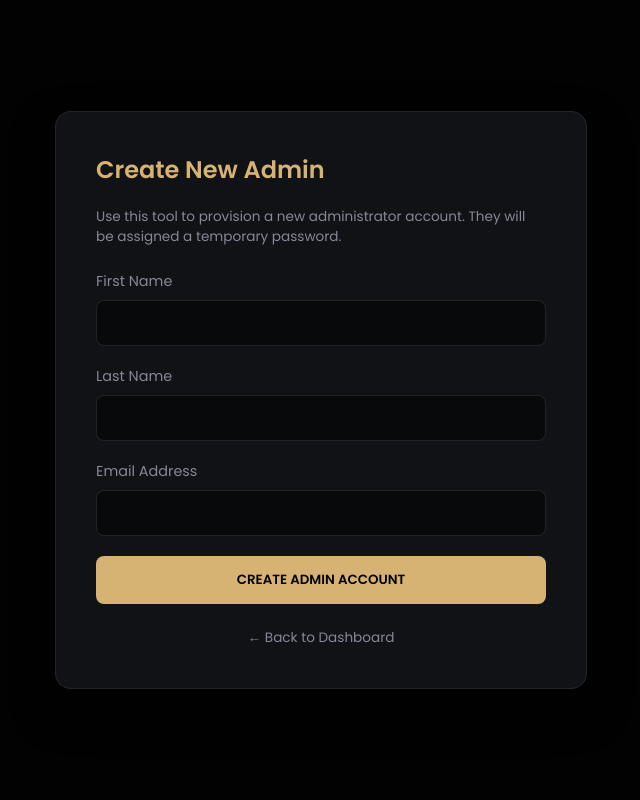
After one commit to Zidane404/CS2_TeamProject, a PHP site: page /admin/create_admin_tool.php in a window 1280 px wide. The commit adds this page. Shown: the whole page, without its empty margins (319-959 px from the left). Run offline with PHP 8.4, Linux system fonts and the light colour scheme; a user stored in the database is signed in.

Commit message:
Updated with ChatBot to Contact Page, as well as reformed Admin Creator Tool

```diff
--- /dev/null
+++ b/admin/create_admin_tool.php
@@ -0,0 +1,151 @@
+<?php
+session_start();
+
+require __DIR__ . '/../db_config.php';
+
+if (!isset($_SESSION['user_id']) ||
+    $_SESSION['user_role'] !== 'admin' ||
+    $_SESSION['user_email'] !== 'admin@example.com') {
+    http_response_code(403);
+    die("<div style='background: #111216; color: #ff6b6b; padding: 2rem; font-family: sans-serif; text-align: center; margin-top: 50px;'>
+            <h2>Unauthorized Access</h2>
+            <p>Only the master administrator (admin@example.com) is permitted to use this tool.</p>
+         </div>");
+}
+
+$message = '';
+
+if ($_SERVER['REQUEST_METHOD'] === 'POST') {
+    $first_name = trim($_POST['first_name'] ?? '');
+    $last_name  = trim($_POST['last_name'] ?? '');
+    $email      = trim($_POST['email'] ?? '');
+
+    if (empty($first_name) || empty($last_name) || empty($email)) {
+        $message = "<div style='color: #ff6b6b; margin-bottom: 1rem;'>Please fill in all fields.</div>";
+    } else {
+        try {
+            // 1. Check if the email already exists
+            $stmt = $pdo->prepare("SELECT user_id FROM users WHERE email = ?");
+            $stmt->execute([$email]);
+            if ($stmt->fetch()) {
+                $message = "<div style='color: #ff6b6b; margin-bottom: 1rem;'>Error: A user with this email already exists.</div>";
+            } else {
+                // 2. Set the temporary password and hash it
+                $temp_password = 'admin123';
+                $hashed_password = password_hash($temp_password, PASSWORD_DEFAULT);
+
+                // 3. Insert the new admin into the database with force_password_reset = 1
+                $stmt = $pdo->prepare("
+                    INSERT INTO users (first_name, last_name, email, hashed_password, role, force_password_reset)
+                    VALUES (?, ?, ?, ?, 'admin', 1)
+                ");
+                $stmt->execute([$first_name, $last_name, $email, $hashed_password]);
+
+                $message = "<div style='background: rgba(81,207,102,0.1); border: 1px solid #51cf66; color: #51cf66; padding: 1rem; border-radius: 8px; margin-bottom: 1.5rem;'>
+                                <strong>✅ Admin Created Successfully!</strong><br><br>
+                                <strong>Name:</strong> " . htmlspecialchars($first_name . ' ' . $last_name) . "<br>
+                                <strong>Email:</strong> " . htmlspecialchars($email) . "<br>
+                                <strong>Temporary Password:</strong> $temp_password<br><br>
+                                <em>They will be forced to change this password on their first login.</em>
+                            </div>";
+            }
+        } catch (PDOException $e) {
+            $message = "<div style='color: #ff6b6b; margin-bottom: 1rem;'>Database Error: " . $e->getMessage() . "</div>";
+        }
+    }
+}
+?>
+
+<!DOCTYPE html>
+<html lang="en">
+<head>
+    <meta charset="UTF-8">
+    <meta name="viewport" content="width=device-width, initial-scale=1.0">
+    <title>Master Admin Tool - Create Admin</title>
+    <link href="https://fonts.googleapis.com/css2?family=Poppins:wght@300;400;500;600&display=swap" rel="stylesheet">
+    <style>
+        body {
+            font-family: "Poppins", sans-serif;
+            background: #020203;
+            color: #f7f7f9;
+            display: flex;
+            justify-content: center;
+            align-items: center;
+            min-height: 100vh;
+            margin: 0;
+        }
+        .container {
+            background: #111216;
+            padding: 2.5rem;
+            border-radius: 16px;
+            border: 1px solid rgba(255, 255, 255, 0.08);
+            width: 100%;
+            max-width: 450px;
+            box-shadow: 0 20px 40px rgba(0,0,0,0.5);
+        }
+        h2 { margin-top: 0; color: #d6b372; }
+        label { display: block; margin-bottom: 0.5rem; font-size: 0.9rem; color: #868995; }
+        input {
+            width: 100%;
+            padding: 0.75rem;
+            margin-bottom: 1.25rem;
+            border-radius: 8px;
+            border: 1px solid rgba(255,255,255,0.1);
+            background: rgba(0,0,0,0.5);
+            color: #fff;
+            box-sizing: border-box;
+            font-family: inherit;
+        }
+        input:focus { outline: none; border-color: #d6b372; }
+        button {
+            width: 100%;
+            padding: 0.85rem;
+            background: #d6b372;
+            color: #000;
+            border: none;
+            border-radius: 8px;
+            font-weight: 600;
+            cursor: pointer;
+            font-family: inherit;
+            text-transform: uppercase;
+        }
+        button:hover { background: #e0c28b; }
+        .back-link {
+            display: block;
+            text-align: center;
+            margin-top: 1.5rem;
+            color: #868995;
+            text-decoration: none;
+            font-size: 0.85rem;
+        }
+        .back-link:hover { color: #fff; }
+    </style>
+</head>
+<body>
+
+    <div class="container">
+        <h2>Create New Admin</h2>
+        <p style="color: #868995; font-size: 0.85rem; margin-bottom: 1.5rem;">
+            Use this tool to provision a new administrator account. They will be assigned a temporary password.
+        </p>
+
+        <?= $message ?>
+
+        <form method="POST" action="">
+            <label for="first_name">First Name</label>
+            <input type="text" id="first_name" name="first_name" required>
+
+            <label for="last_name">Last Name</label>
+            <input type="text" id="last_name" name="last_name" required>
+
+            <label for="email">Email Address</label>
+            <input type="email" id="email" name="email" required>
+
+            <button type="submit">Create Admin Account</button>
+        </form>
+
+        <a href="dashboard.html" class="back-link">← Back to Dashboard</a>
+    </div>
+
+</body>
+</html>
--- a/contact.php
+++ b/contact.php
@@ -297,5 +297,6 @@ if ($_SERVER["REQUEST_METHOD"] == "POST") {
         }
       });
     </script>
+  <script src="//code.tidio.co/uwdscdr1yv8tz47oijsovz33bmgyyoub.js" async></script>
   </body>
 </html>
```
